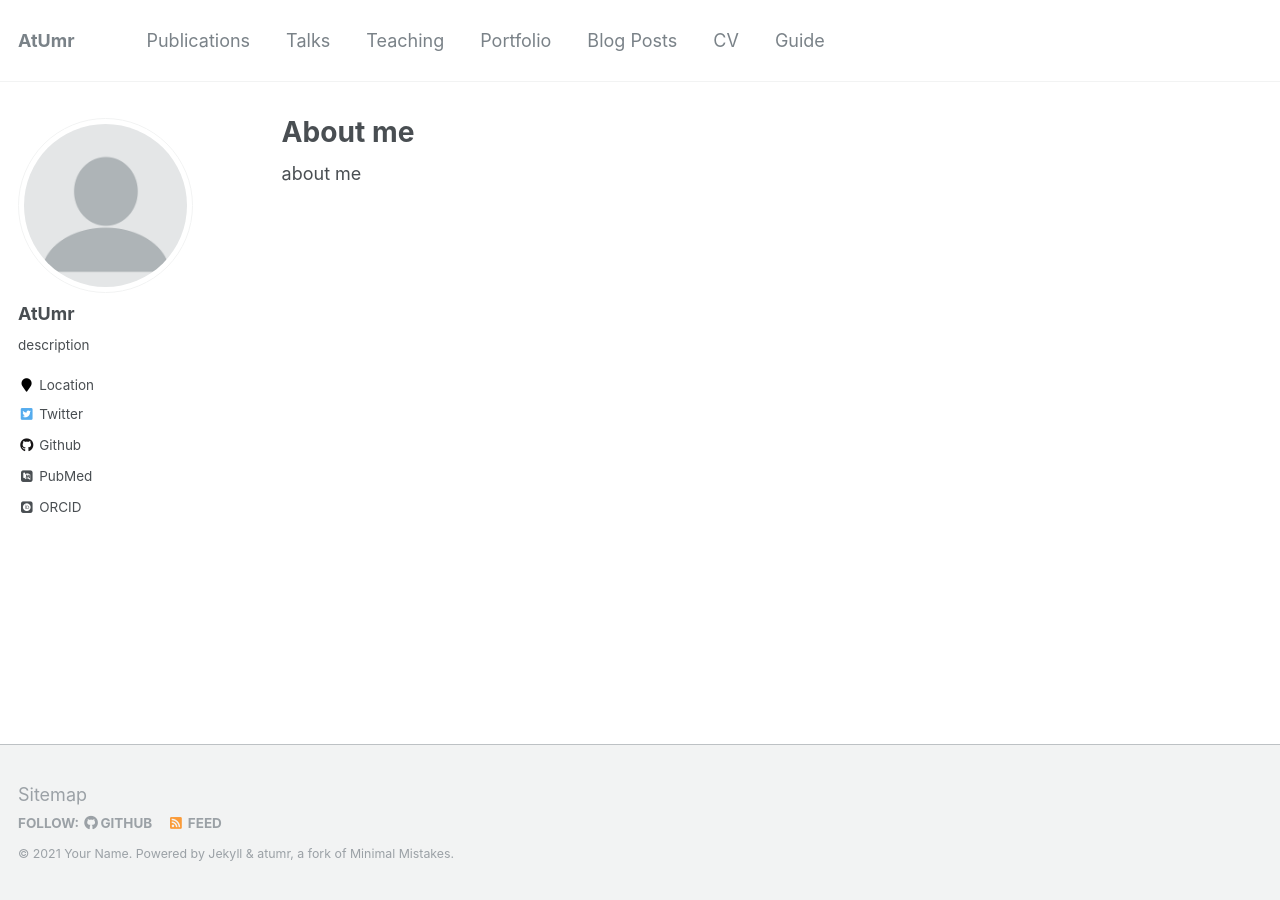
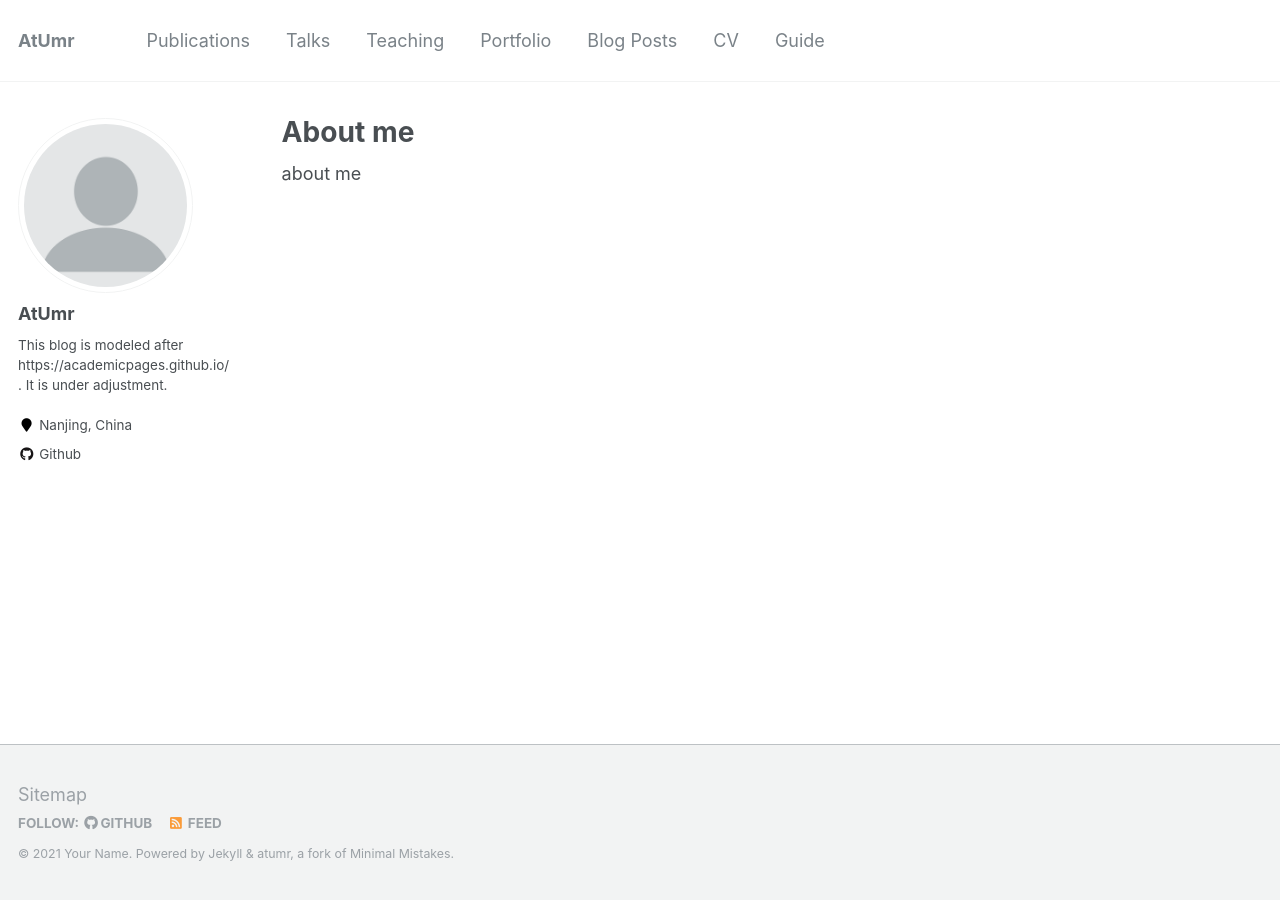
Before and after one commit to AtUmr/atumr.github.io, a Jekyll site: the page built from _pages/about.md, in a window 1280 px wide. Built offline with Jekyll 4.4.1, drawn with Linux system fonts in a browser that asks for light colours; some web fonts are replaced.

Commit message:
IMPROVING

```diff
--- a/_config.yml
+++ b/_config.yml
@@ -57,7 +57,7 @@ yandex_site_verification :
 
 # Social Sharing
 twitter:
-  username               : &twitter
+  username               : # &twitter
 facebook:
   username               :
   app_id                 :
@@ -73,7 +73,7 @@ social:
 
 # Analytics
 analytics:
-  provider               :  "google-universal" # false (default), "google", "google-universal", "custom"
+  provider               :  # "google-universal" # false (default), "google", "google-universal", "custom"
   google:
     tracking_id          :
 
@@ -82,10 +82,10 @@ analytics:
 author:
   name             : "AtUmr"
   avatar           : "profile.png"
-  bio              : "description"
-  location         : "Location"
+  bio              : "This blog is modeled after https://academicpages.github.io/ . It is under adjustment. "
+  location         : "Nanjing, China"
   employer         :
-  pubmed           : "https://www.ncbi.nlm.nih.gov/pubmed/?term=john+snow"
+  pubmed           : # "https://www.ncbi.nlm.nih.gov/pubmed/?term=john+snow"
   googlescholar    :
   email            :
   researchgate     :  # example: "https://www.researchgate.net/profile/yourprofile"
@@ -103,13 +103,13 @@ author:
   impactstory      : #"https://profiles.impactstory.org/u/xxxx-xxxx-xxxx-xxxx"
   lastfm           :
   linkedin         :
-  orcid            : "http://orcid.org/yourorcidurl"
+  orcid            : # "http://orcid.org/yourorcidurl"
   pinterest        :
   soundcloud       :
   stackoverflow    : # http://stackoverflow.com/users/123456/username
   steam            :
   tumblr           :
-  twitter          : "replacethistwitterhandle"
+  twitter          : # "replacethistwitterhandle"
   vine             :
   weibo            :
   xing             :
```
